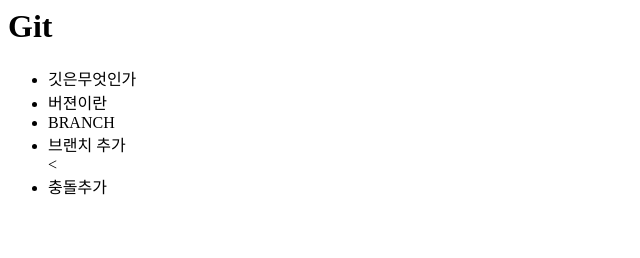
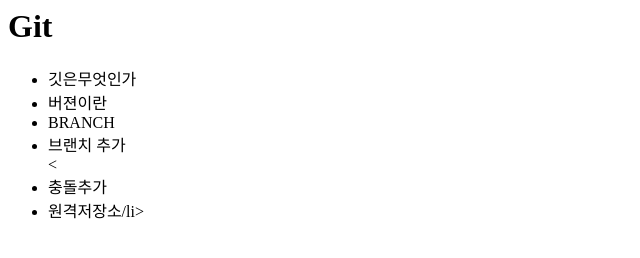
Before and after one commit to JEONHANSHAM/HOWTOGIT, a plain HTML site: page index.html in a window 1280 px wide. Shown: the whole page, without its empty margins (0-640 px from the left). Drawn offline with Linux system fonts and the light colour scheme.

Commit message:
원격저장소 추가

```diff
--- a/index.html
+++ b/index.html
@@ -12,6 +12,7 @@
 		 <li>BRANCH</li>
 		 <li>브랜치 추가</li>
         <<li>충돌추가</li>
+		<li>원격저장소/li>
         </ul>
 	 <body>
 </html>
```
